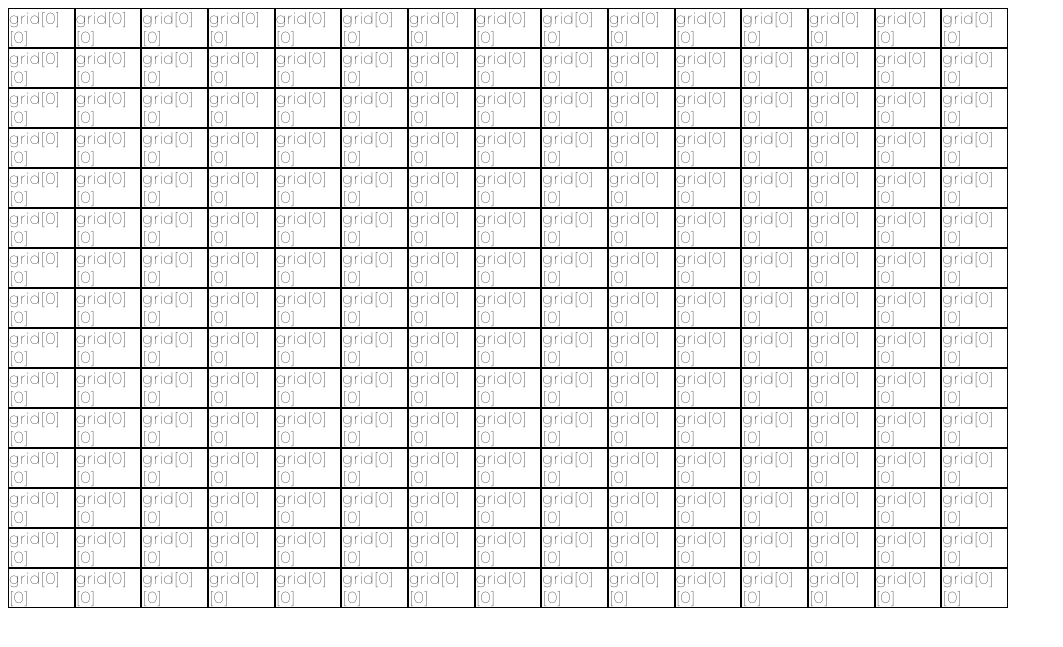
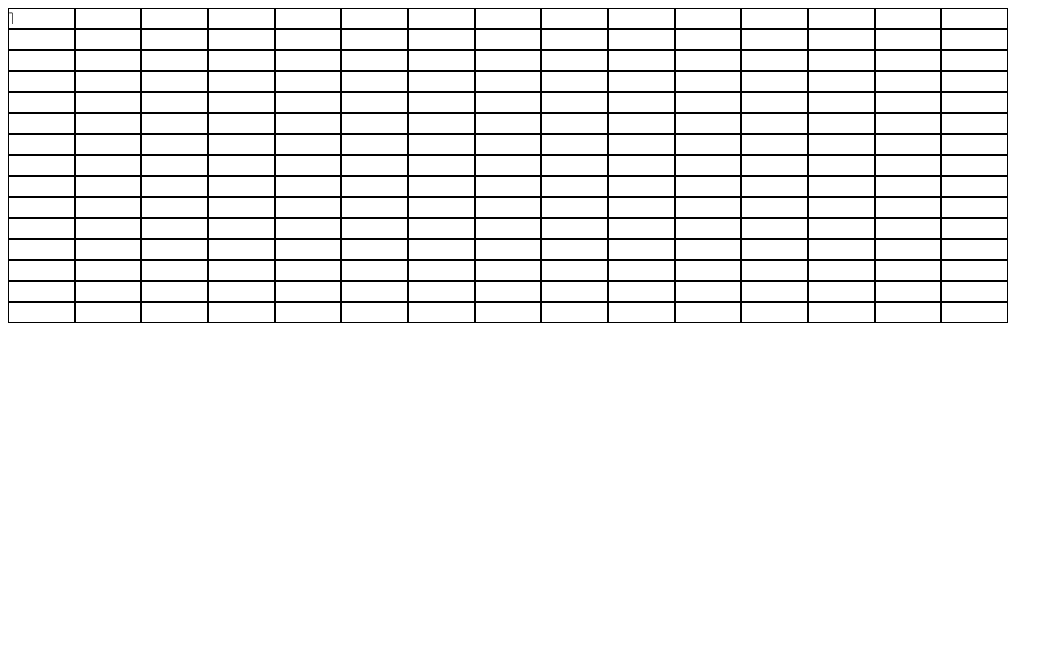
Before and after one commit to kevinolson1836/hackathon, a Flask app: template templates/index.html in a window 1280 px wide. Shown: the top 647 px of the page, without its empty margins (0-1063 px from the left). Run offline with Flask 2, Linux system fonts and the light colour scheme; the template is opened without the code that fills it: most values are stand-ins (such as "Sample title", 1, 10 or a date in 2020).

Commit message:
progress

```diff
--- a/templates/index.html
+++ b/templates/index.html
@@ -36,6 +36,9 @@
             gridContainer.style.gridTemplateRows = `repeat(${rowtot}, 1fr)`;
             gridContainer.style.gridTemplateColumns = `repeat(${rowtot}, 1fr)`;
 
+            var numbers = '{% for x in grid %} {{x}} {% endfor %}';
+
+            for (var i = 0; i < numbers.length; i++) {
                 let row = 1;
                 let column = 1;
                 for (let i = 1; i <= celltot; i++) {
@@ -43,7 +46,7 @@
                     cell.style.border = '.1px solid black';
                     cell.style.gridRow = row;
                     cell.style.gridColumn = column;
-                cell.textContent = 'grid[0][0]' ;
+                    cell.textContent = numbers[i];
                     column += 1;
                     if (column === rowtot + 1) {
                         row += 1;
@@ -51,6 +54,9 @@
                     }
                     gridContainer.appendChild(cell);
                 }
+            }
+
+
         };
     </script>
     <!--<div class="fart">
```
Lines whose indentation alone changed are shown as unchanged.
